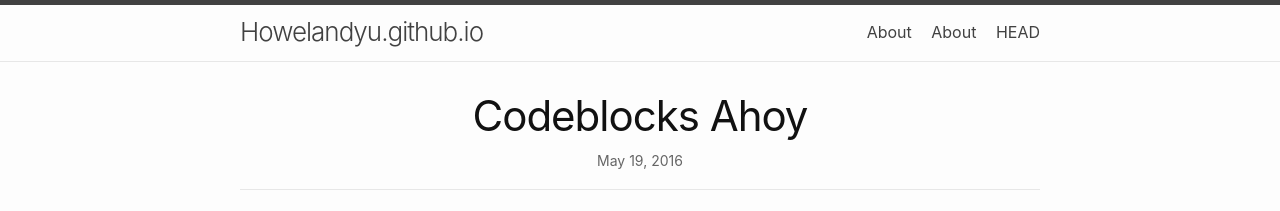
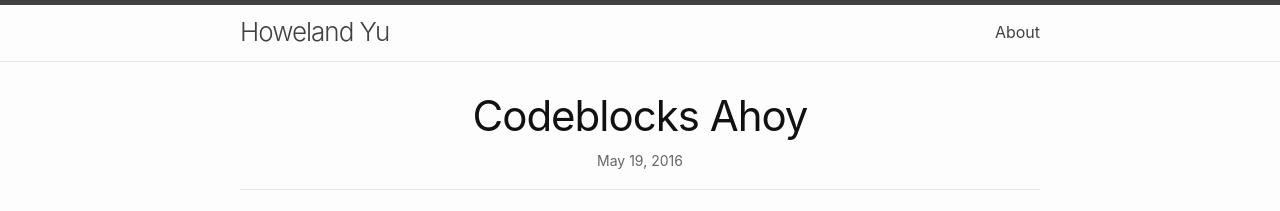
Before and after one commit to Howelandyu/Howelandyu.github.io, a Jekyll site: the page built from _posts/2016-05-19-codeblocks-ahoy.md, in a window 1280 px wide. Shown: the top 211 px of the page. Built offline with Jekyll 4.4.1, drawn with Linux system fonts in a browser that asks for light colours; part of the change alters nothing that is shown.

Commit message:
Restore personal site config and add Pages deploy workflow

```diff
--- a/_config.yml
+++ b/_config.yml
@@ -1,7 +1,9 @@
 # Site-wide settings
 # ------------------
 #
-# title: Your awesome title
+title: Howeland Yu
+url: "https://Howelandyu.github.io"
+baseurl: ""
 #
 # author:
 #   name: GitHub User
@@ -20,7 +22,7 @@
 #
 # If you wish to use the gem-version of Minima with or without a Gemfile, use
 #   the following setting:
-# theme: minima
+theme: minima
 #
 # **OR** if you wish to use the theme directly from the GitHub repository by
 #   bypassing a Gemfile, use the following setting instead.
@@ -29,10 +31,10 @@
 # remote_theme: jekyll/minima@d4d779a
 #
 # Minima requires the following plugins:
-# plugins:
-#  - jekyll-feed
-#  - jekyll-seo-tag
-#
+plugins:
+ - jekyll-feed
+ - jekyll-seo-tag
+
 # Uncomment the following setting if you wish to disable deprecation warnings
 #   from newer versions of sass converter. Adapt as required.
 # sass:
@@ -46,7 +48,7 @@
 #  *All described config keys below should be nested under the top-level
 #   `minima` key.*
 #
-# minima:
+minima:
 #   Minima skin selection. Available skins are:
 #     * classic            Default, light color scheme.
 #     * dark               Dark variant of the classic skin.
@@ -54,14 +56,14 @@
 #     * solarized-light    Light variant of solarized color scheme.
 #     * solarized-dark     Dark variant of solarized color scheme.
 #     * solarized          Adaptive skin for solarized color scheme skins.
-#   skin: auto
+  skin: auto
 #
 #   Specific pages for site navigation.
 #     If you wish to link only specific pages in the site-navigation, use this
 #     and list the `path` property (as represented via Liquid) of the pages in
 #     the order they should be rendered.
-#   nav_pages:
-#     - about.md
+  nav_pages:
+    - about.md
 #
 #   Set to `true` to show excerpts on the homepage.
 #   show_excerpts: false
@@ -77,13 +79,13 @@
 #       * title    Tooltip rendered on hovering over icon.
 #       * icon     Font Awesome icon id. `github` corresponds to `fa-github`.
 #       * url      Full URL of social profile.
-#   social_links:
-#     - title: Minima Theme repository at GitHub
-#       icon: github
-#       url: "https://github.com/jekyll/minima"
-#     - title: Jekyll at X (formerly Twitter)
-#       icon: x-twitter
-#       url: "https://x.com/jekyllrb"
+  social_links:
+    - title: Minima Theme repository at GitHub
+      icon: github
+      url: "https://github.com/jekyll/minima"
+    - title: Jekyll at X (formerly Twitter)
+      icon: x-twitter
+      url: "https://x.com/jekyllrb"
 #
 #   Hide syndication feed subscription link.
 #     RSS / Atom feed link is always rendered as the last item of social-links
```
Also changed, not shown: .github/workflows/pages.yml (added).
